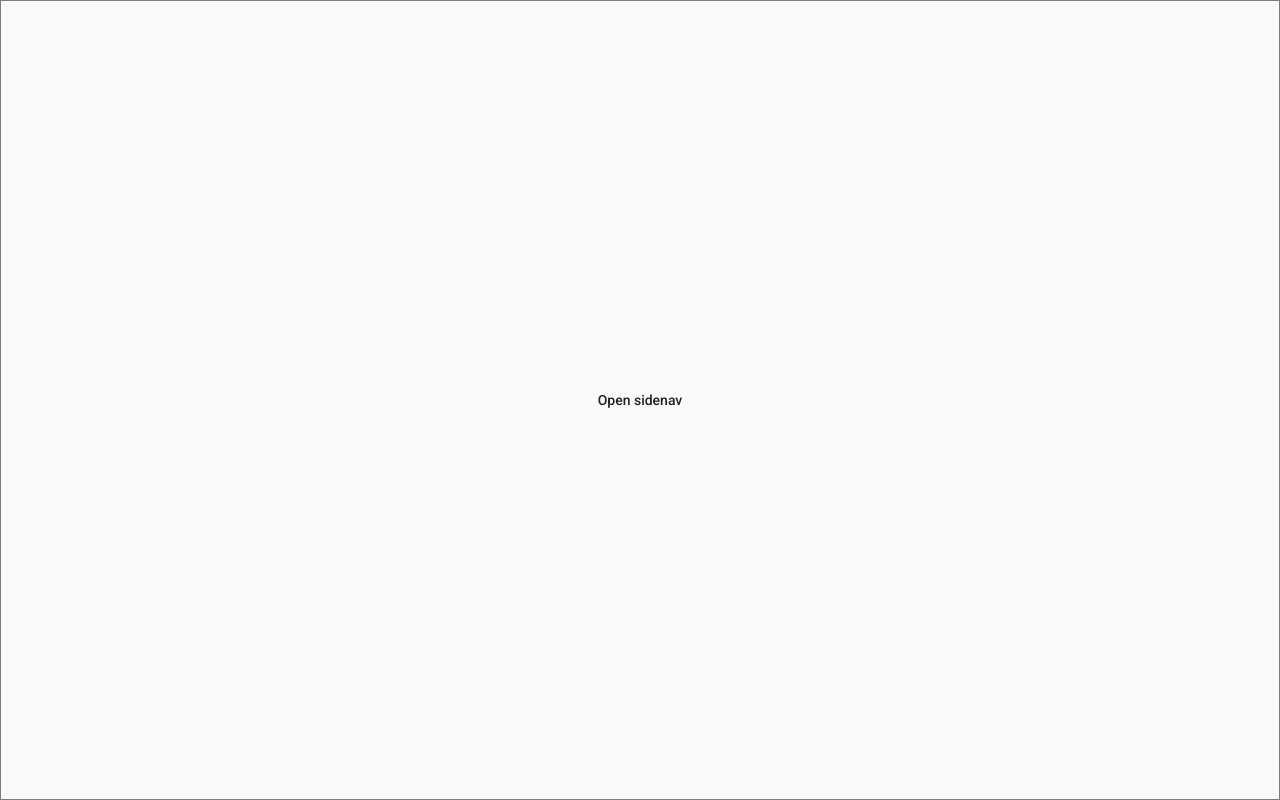
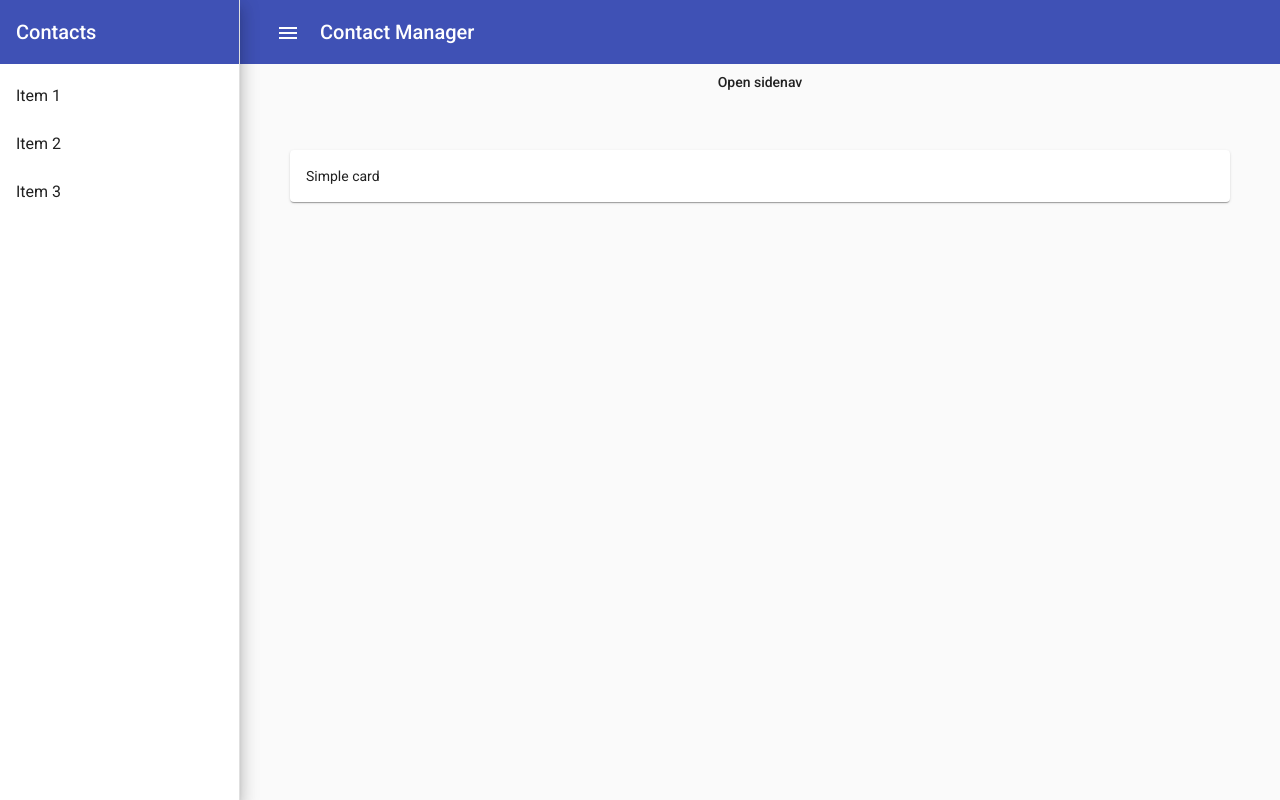
Before and after one commit to sjagmeet37/angular-material, an Angular app: page /contacts in a window 1280 px wide. Built offline with nearby package versions, Linux system fonts and the light colour scheme.

Commit message:
setup toolbar and sidenav

```diff
--- a/src/app/contactmanager/main-content/main-content.component.html
+++ b/src/app/contactmanager/main-content/main-content.component.html
@@ -1 +1 @@
-<p>main content</p>
+<mat-card>Simple card</mat-card>
--- a/src/app/contactmanager/sidenav/sidenav.component.css
+++ b/src/app/contactmanager/sidenav/sidenav.component.css
@@ -4,16 +4,19 @@
     height: 100%;
     min-width: 100%;
     min-height: 100%;
-    border: 1px solid rgba(0, 0, 0, 0.5);
+    position: fixed;
   }
 
   .app-sidenav-content {
     display: flex;
     height: 100%;
-    align-items: center;
-    justify-content: center;
+    flex-direction: column;
   }
 
   .app-sidenav {
-    padding: 20px;
+    width: 240px;
   }
+
+  .main-content-wrapper {
+    margin: 50px;
+  }
--- a/src/app/contactmanager/sidenav/sidenav.component.html
+++ b/src/app/contactmanager/sidenav/sidenav.component.html
@@ -1,15 +1,22 @@
 <mat-sidenav-container class="app-sidenav-container">
-    <mat-sidenav #sidenav class="app-sidenav">
-        <mat-toolbar>
-            <span>My Application</span>
-          </mat-toolbar>
+    <mat-sidenav #sidenav class="app-sidenav mat-elevation-z10"
+    [opened]="!isScreenSmall" [mode]="isScreenSmall ? 'over' : 'side'">
+        <mat-toolbar color="primary">
+            <span>Contacts</span>
+        </mat-toolbar>
+        <mat-list role="list">
+            <mat-list-item role="listitem">Item 1</mat-list-item>
+            <mat-list-item role="listitem">Item 2</mat-list-item>
+            <mat-list-item role="listitem">Item 3</mat-list-item>
+        </mat-list>
     </mat-sidenav>
 
     <div class="app-sidenav-content">
-      <button type="button" mat-button (click)="sidenav.open()">
-        Open sidenav
-      </button>
+        <app-toolbar (onMenuButtonClicked)="sidenav.toggle()"></app-toolbar>
+        <button type="button" mat-button (click)="sidenav.toggle()">
+            Open sidenav
+        </button>
+        <div class="main-content-wrapper">
+            <router-outlet></router-outlet>
+        </div>
     </div>
-
-<app-toolbar></app-toolbar>
-<router-outlet></router-outlet>
--- a/src/app/contactmanager/sidenav/sidenav.component.ts
+++ b/src/app/contactmanager/sidenav/sidenav.component.ts
@@ -1,4 +1,5 @@
 import { Component, OnInit } from '@angular/core';
+import { BreakpointObserver, Breakpoints,BreakpointState } from '@angular/cdk/layout';
 
 @Component({
   selector: 'app-sidenav',
@@ -7,9 +8,15 @@ import { Component, OnInit } from '@angular/core';
 })
 export class SidenavComponent implements OnInit {
 
-  constructor() { }
+  public isScreenSmall : boolean = false;
+  constructor(private breakpointObserver : BreakpointObserver) { }
 
   ngOnInit(): void {
+    this.breakpointObserver.observe([`(max-width: 720px)`])
+    .subscribe((state : BreakpointState) => {
+      this.isScreenSmall = state.matches;
+    });
+
   }
 
 }
--- a/src/app/contactmanager/toolbar/toolbar.component.html
+++ b/src/app/contactmanager/toolbar/toolbar.component.html
@@ -1 +1,6 @@
-<p>toolbar works!</p>
+<mat-toolbar color="primary">
+    <button mat-button (click)="onMenuButtonClicked.emit()">
+        <mat-icon>menu</mat-icon>
+      </button>
+    <span>Contact Manager</span>
+</mat-toolbar>
--- a/src/app/contactmanager/toolbar/toolbar.component.ts
+++ b/src/app/contactmanager/toolbar/toolbar.component.ts
@@ -1,4 +1,4 @@
-import { Component, OnInit } from '@angular/core';
+import { Component, EventEmitter, OnInit, Output } from '@angular/core';
 
 @Component({
   selector: 'app-toolbar',
@@ -7,6 +7,7 @@ import { Component, OnInit } from '@angular/core';
 })
 export class ToolbarComponent implements OnInit {
 
+  @Output() onMenuButtonClicked = new EventEmitter<void>();
   constructor() { }
 
   ngOnInit(): void {
--- a/src/app/shared/material/material.module.ts
+++ b/src/app/shared/material/material.module.ts
@@ -4,6 +4,8 @@ import {MatButtonModule} from '@angular/material/button';
 import {MatIconModule} from '@angular/material/icon';
 import {MatSidenavModule} from '@angular/material/sidenav';
 import {MatToolbarModule} from '@angular/material/toolbar';
+import {MatListModule} from '@angular/material/list';
+import {MatCardModule} from '@angular/material/card';
 
 @NgModule({
   declarations: [],
@@ -14,7 +16,9 @@ import {MatToolbarModule} from '@angular/material/toolbar';
     MatButtonModule,
     MatIconModule,
     MatSidenavModule,
-    MatToolbarModule
+    MatToolbarModule,
+    MatListModule,
+    MatCardModule
   ]
 })
 export class MaterialModule { }
```
